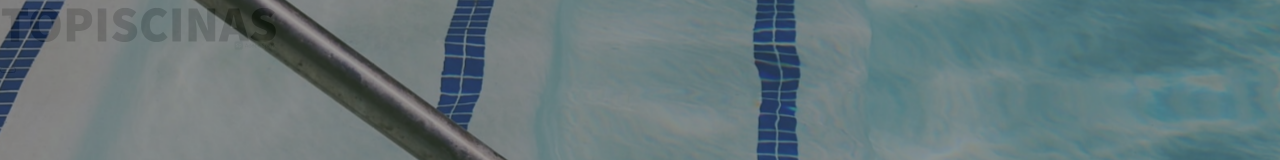
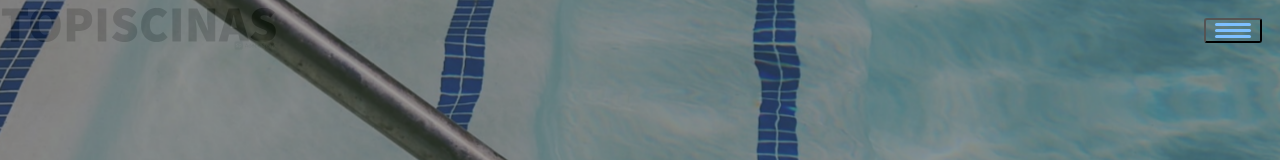
Before and after one commit to peustratt/portfolio_servicos, a plain HTML site: page index.html in a window 1280 px wide. Shown: the top 160 px of the page. Drawn offline with nearby package versions, Linux system fonts and the light colour scheme.

Commit message:
Criado botão toggle da nav-bar

```diff
--- a/css/style.css
+++ b/css/style.css
@@ -148,6 +148,47 @@ header {
     color: var(--clr-accent);
 }
 
+.nav-toggle {
+    border-radius: 3px;
+    background: 0;
+    position: absolute;
+    padding: .5em;
+    top: 1em;
+    right: 1em;
+    z-index: 11;
+    cursor: pointer;
+}
+
+.hamburguer {
+    display: block;
+    position: relative;
+}
+
+
+.hamburguer,
+.hamburguer::before,
+.hamburguer::after {
+    background: var(--clr-accent);
+    width: 2em;
+    height: 3px;
+    border-radius: 1em;
+    transition: transform 250ms ease-in-out;
+}
+
+.hamburguer::before,
+.hamburguer::after {
+    content: "";
+    position: absolute;
+    left: 0;
+    right: 0;
+}
+
+.hamburguer::before { top: 6px;}
+.hamburguer::after {bottom: 6px;}
+
+.nav-open > nav {
+    transform: translate(0);
+}
 
 /* Intro section */
 
--- a/index.html
+++ b/index.html
@@ -22,7 +22,9 @@
         <div class="logo">
             <img src="img/dudulogo.png" alt="">
         </div>
-        <button class="nav-toggle"></button>
+        <button class="nav-toggle" aria-label="toggle navigation">
+            <span class="hamburguer"></span>
+        </button>
         <nav class="nav">
             <ul class="nav__list">
                 <li class="nav__item"><a href="#" class="nav__link">Home</a></li>
```
